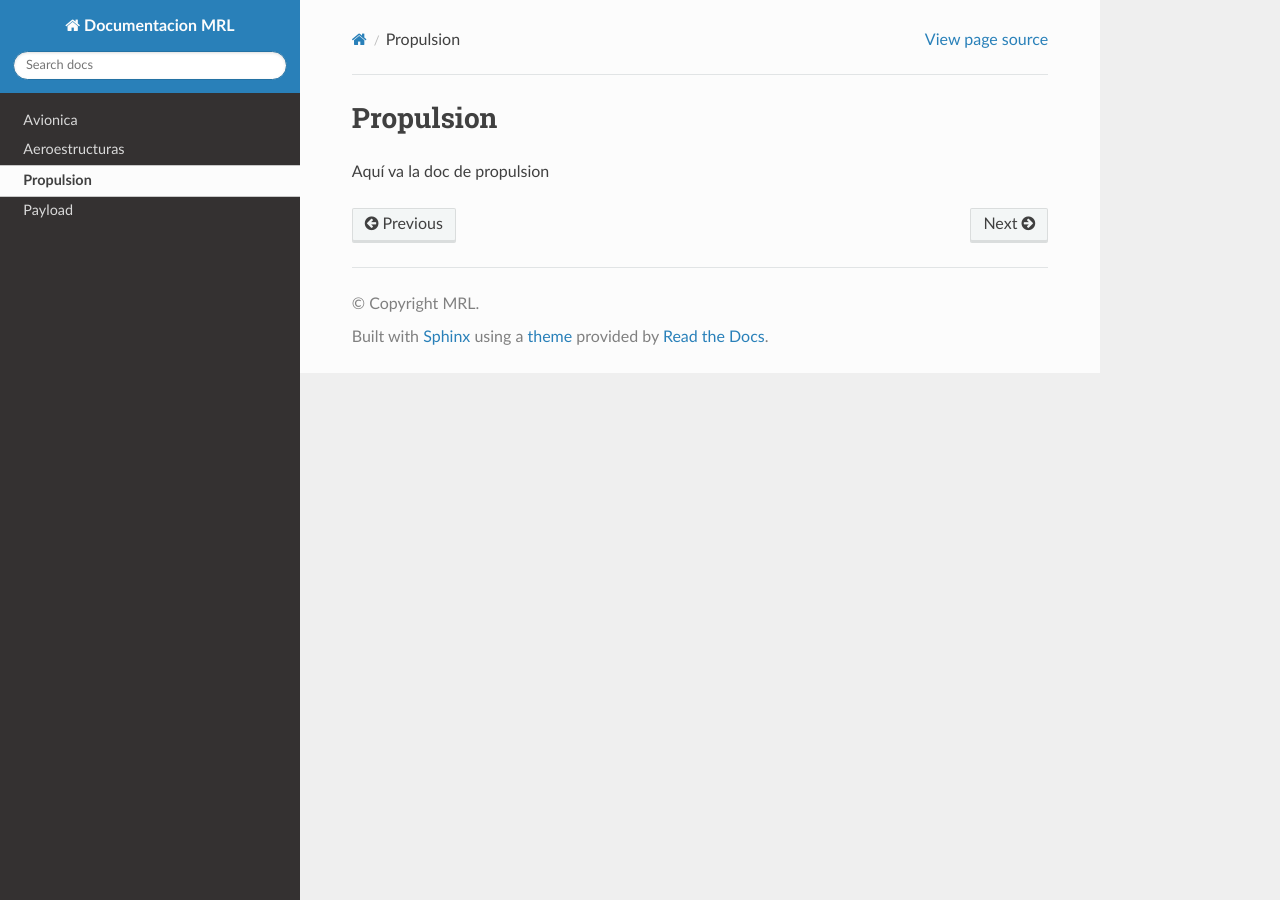
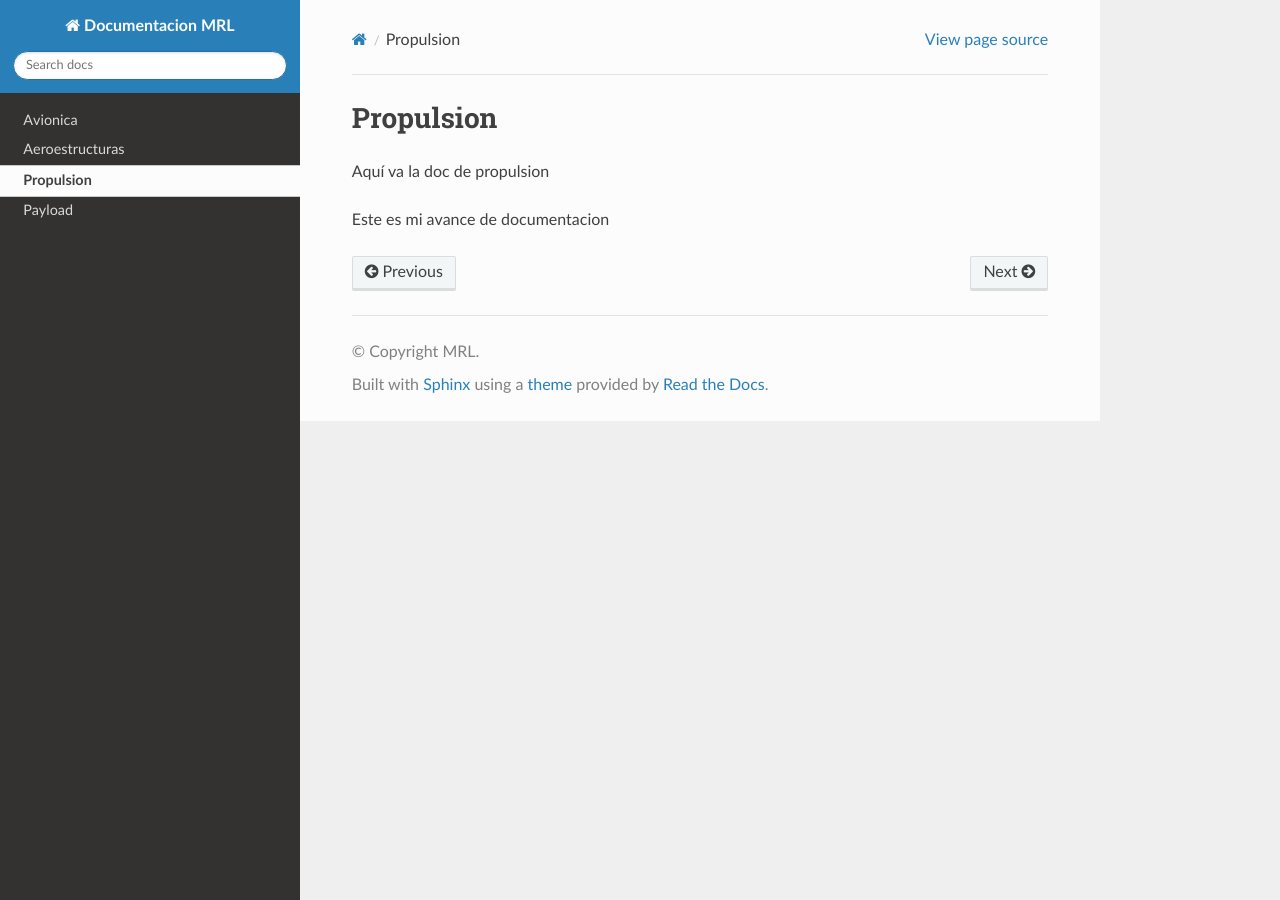
Before and after one commit to MTY-RocketLab/Docs, a Sphinx documentation site: the page built from doc/propulsion/propulsion.rst, in a window 1280 px wide. Built offline with Sphinx 7.4.7 and the Read the Docs theme 2.0.0, drawn with Linux system fonts in a browser that asks for light colours.

Commit message:
Update propulsion.rst

```diff
--- a/doc/propulsion/propulsion.rst
+++ b/doc/propulsion/propulsion.rst
@@ -2,3 +2,5 @@ Propulsion
 ==========
 
 Aquí va la doc de propulsion
+
+Este es mi avance de documentacion
```
